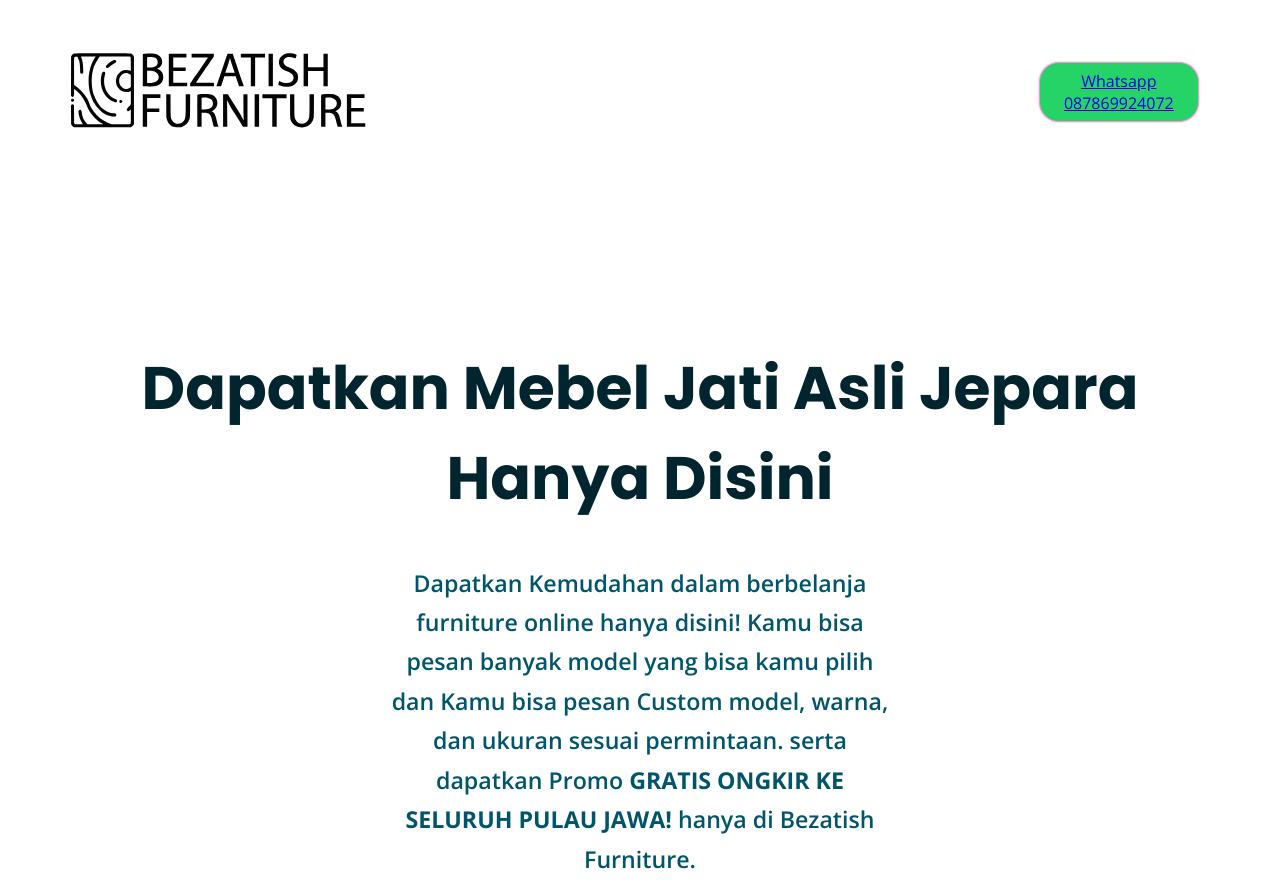
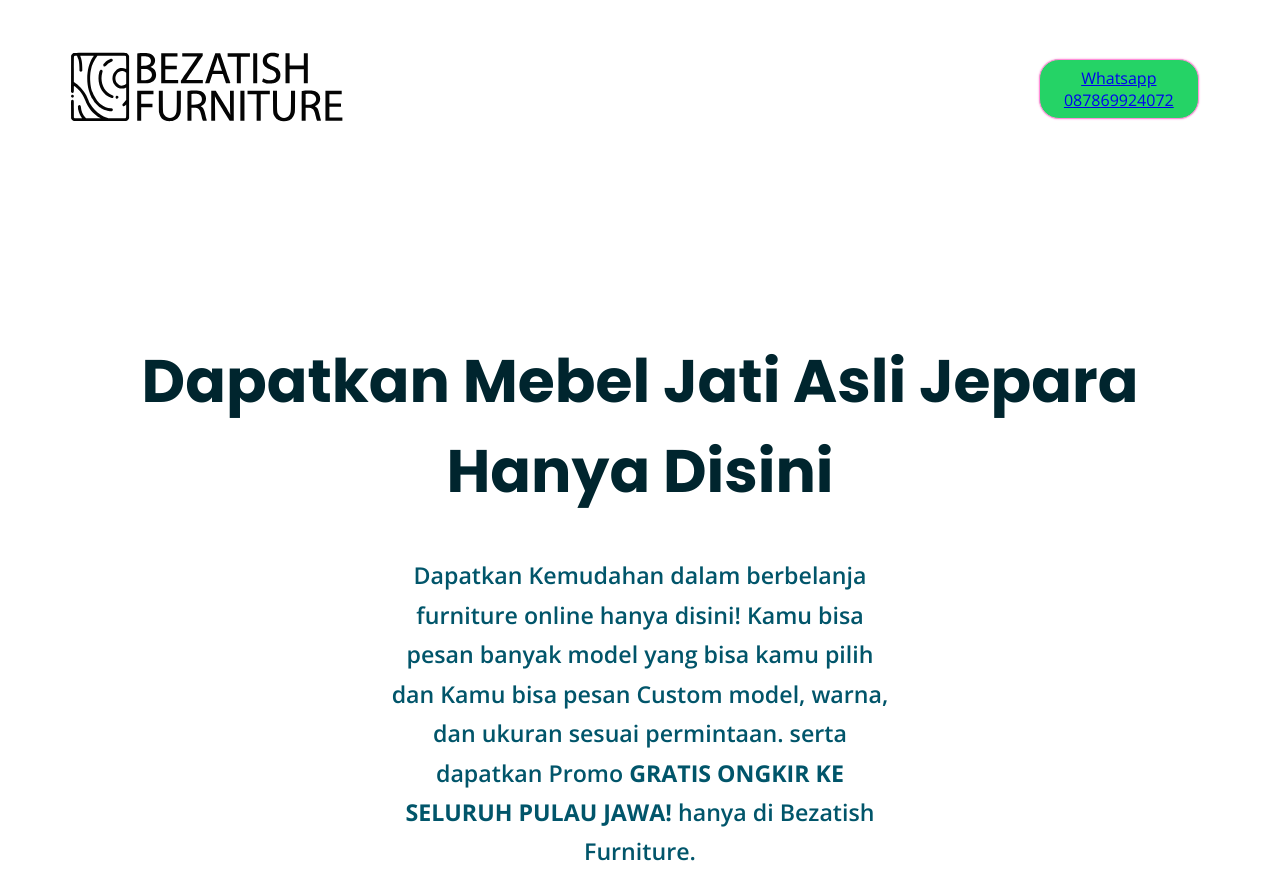
Before and after one commit to pindaaditya/kursitamujati, a plain HTML site: page index.html in a window 1280 px wide. Shown: the top 882 px of the page. Drawn offline with nearby package versions, Linux system fonts and the light colour scheme.

Commit message:
Update styles.css

```diff
--- a/styles.css
+++ b/styles.css
@@ -17,7 +17,7 @@
    width: 100%;
 }
 .logo-img{
-   width: 26%;
+   width: 24%;
 }
 .top-bar{
    display: flex;
```
